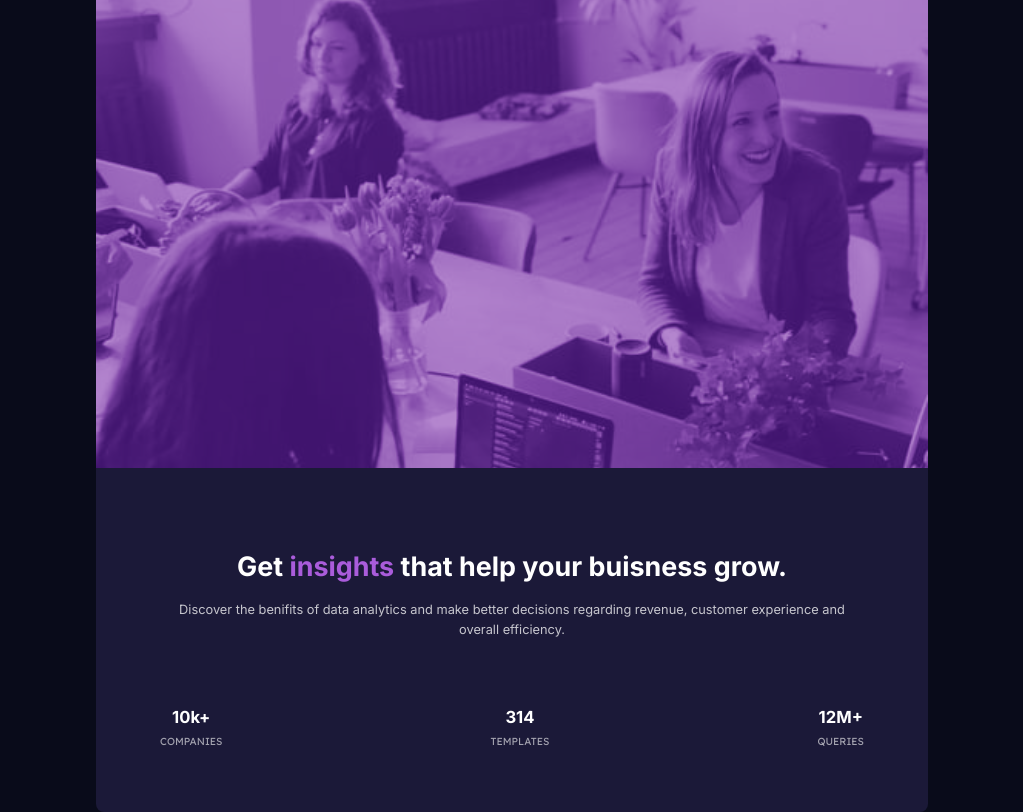
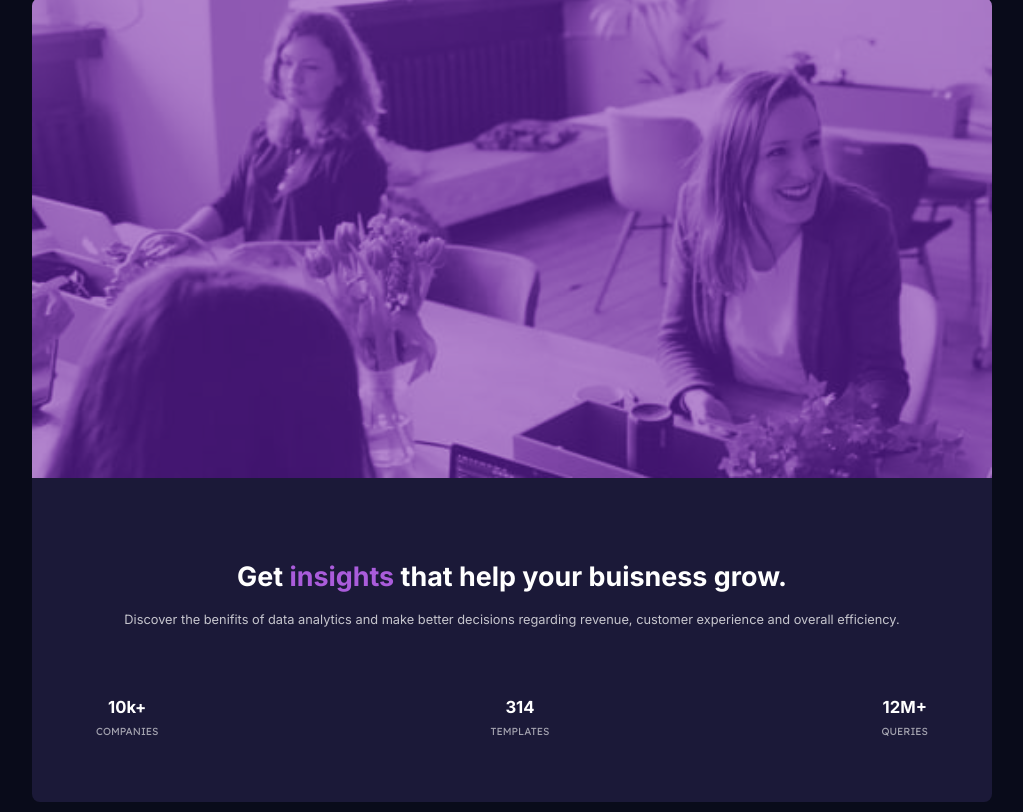
Before and after one commit to Saakshith/Frontend-Mentor-Stats-Card, a plain HTML site: page index.html in a window 1280 px wide. Shown: the whole page, without its empty margins (128-1151 px from the left). Drawn offline with Linux system fonts and the light colour scheme.

Commit message:
Changed width of main card

```diff
--- a/style.css
+++ b/style.css
@@ -19,7 +19,7 @@ main{
     display: flex;
     background: hsl(244, 38%, 16%);
     border-radius: 0.5rem;
-    width: 65vw;
+    width: 75vw;
 }
 
 .text{
```
